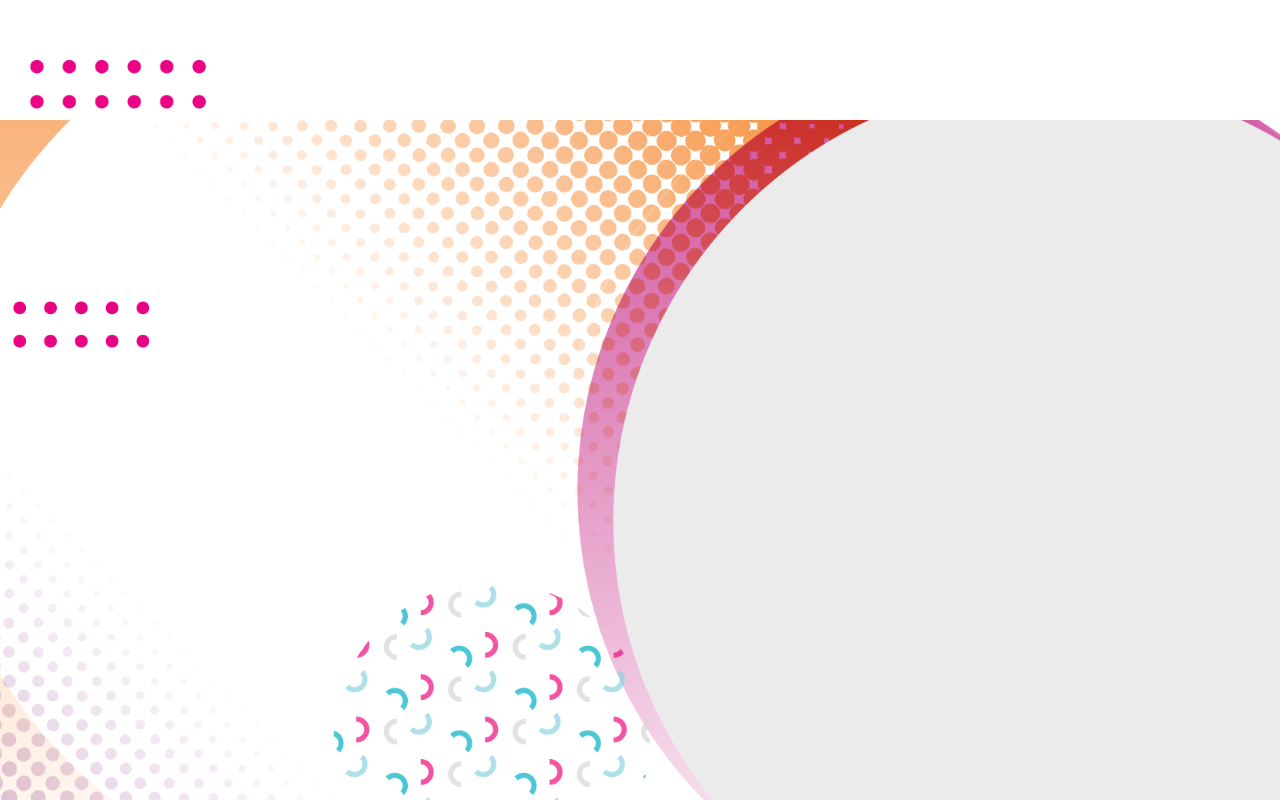
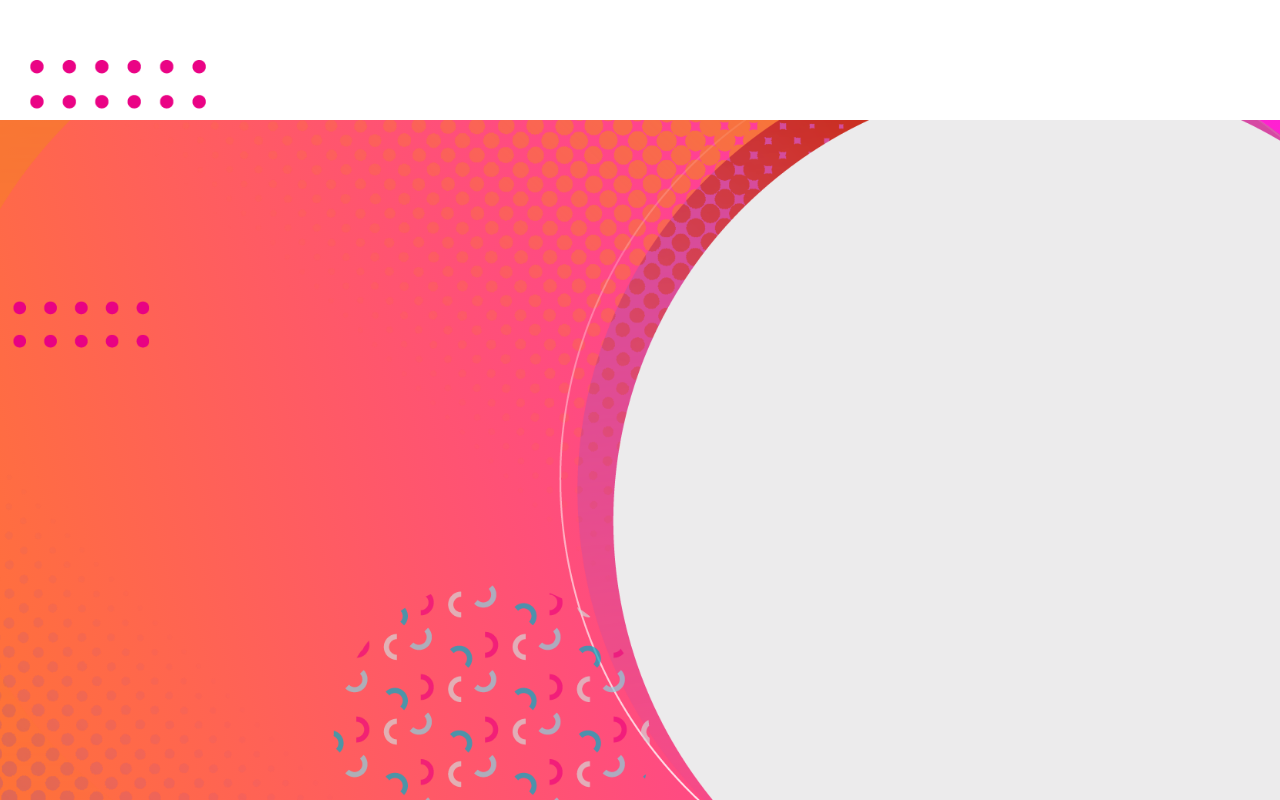
Before and after one commit to rgermanm/web-puentes, a Next.js app in the folder web-puentes-next/: page / in a window 1280 px wide. Shown: the part 1480-2280 px from the top of the page. Built offline with nearby package versions, Linux system fonts and the light colour scheme.

Commit message:
gradients logica fondos

```diff
--- a/web-puentes-next/components/section.js
+++ b/web-puentes-next/components/section.js
@@ -4,15 +4,17 @@ import logoBsAs from './../public/Assets/logos/gob_prov.png'
 import logoBsAsInverse from './../public/Assets/logos/gob_prov_inverse.png'
 
 
-export default function Navbar({ background }) {
+export default function Navbar({ background, gradientCode }) {
     return (
-        <div className="section" style={{
-            backgroundImage: `url("${background.src}")`,
-            backgroundPosition: 'center',
-            backgroundSize: 'cover',
-            backgroundRepeat: 'no-repeat'
-        }}>
+        <div className="sectionContainer" style={{ background: gradientCode ? gradientCode.background : "" }}>
+            <div className="section" style={background?{
+                backgroundImage: `url("${background.src}")`,
+                backgroundPosition: 'center',
+                backgroundSize: 'cover',
+                backgroundRepeat: 'no-repeat',
+            }:{}}>
 
+            </div>
         </div>
     )
 }
--- a/web-puentes-next/pages/index.js
+++ b/web-puentes-next/pages/index.js
@@ -8,6 +8,7 @@ import FotoBanner from '../public/Assets/FotoBanner.jpg'
 import BackgroundOferta from '../public/Assets/Background-OfertaAcademica-01.png';
 import BackgroundPrograma from '../public/Assets/Background-ElPrograma1-01.png';
 import BackgroundPrograma2 from '../public/Assets/Background-ElPrograma2-01.png';
+import gradientCodes from '../public/gradientCodes.json'
 export default function Home() {
   return (
     <div className={styles.container}>
@@ -26,10 +27,10 @@ export default function Home() {
 
         </div>
       </div>
-      <Section background={BackgroundOferta}></Section>
-      <Section background={BackgroundPrograma}></Section>
+      <Section background={BackgroundOferta} ></Section>
+      <Section background={BackgroundPrograma} gradientCode={gradientCodes.programa}></Section>
       <Section background={BackgroundPrograma2}></Section>
-
+      <Section gradientCode={gradientCodes.footer}></Section>
       <footer className={styles.footer}>
 
       </footer>
--- /dev/null
+++ b/web-puentes-next/public/gradientCodes.json
@@ -0,0 +1,8 @@
+{
+    "programa": {
+        "background": "linear-gradient(76deg, rgba(255,115,54,1) 0%, rgba(255,32,210,1) 100%)"
+    },
+    "footer": {
+        "background":" linear-gradient(40deg, rgba(220,25,138,1) 0%, rgba(0,172,192,1) 100%);"
+    }
+}
--- a/web-puentes-next/styles/globals.css
+++ b/web-puentes-next/styles/globals.css
@@ -88,3 +88,9 @@ background: linear-gradient(0deg, rgba(252,113,98,0) 0%, rgba(6,84,170,1) 100%);
   height:100vh;
   width:100vw ;
 }
+
+.sectionContainer{
+  height: 100vh;
+  width: 100vw;
+
+}
```
